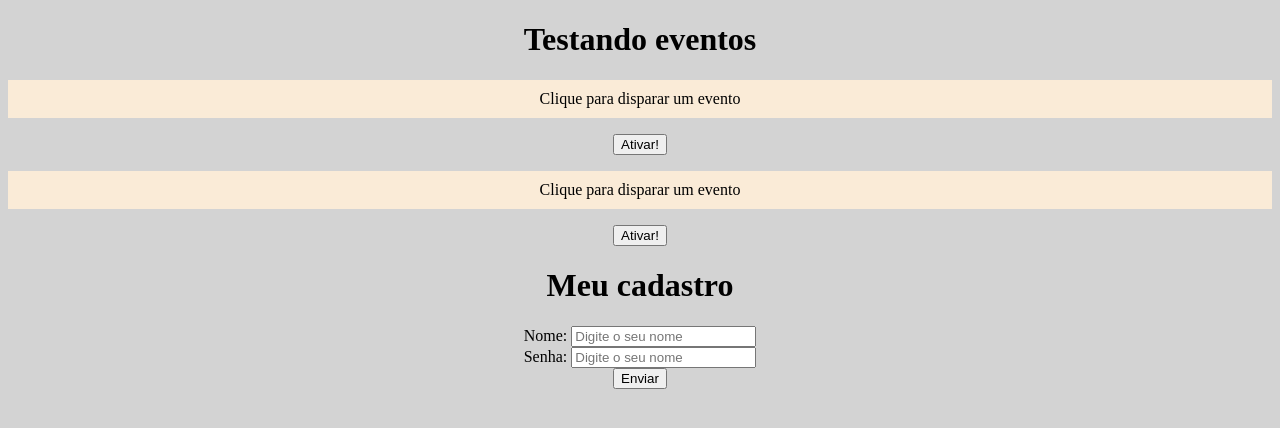
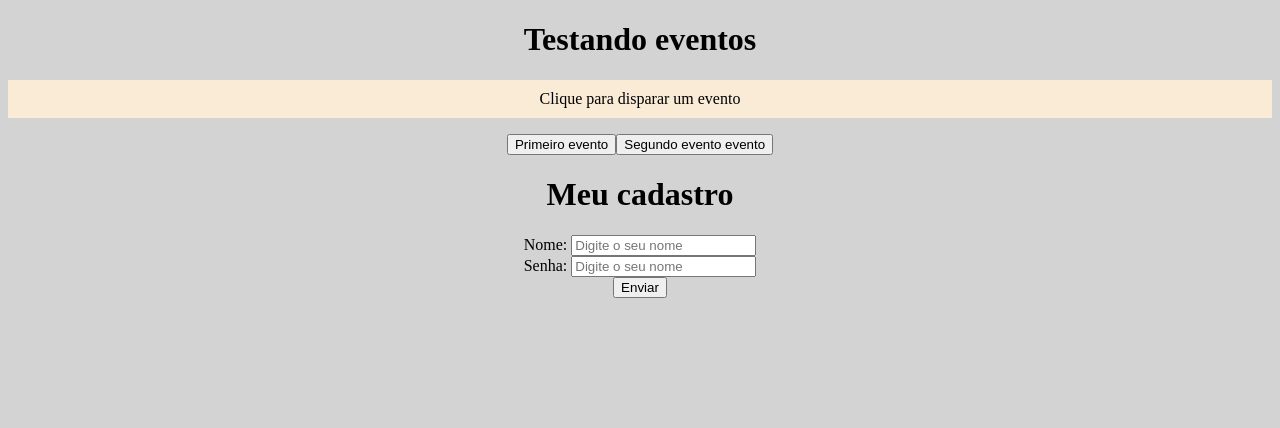
Before and after one commit to SilasFas/React-studies-2, a React (Create React App) app: page / in a window 1280 px wide. Shown: the top 428 px of the page. Built offline with nearby package versions, Linux system fonts and the light colour scheme.

Commit message:
Passando eventos por props

```diff
--- a/src/App.js
+++ b/src/App.js
@@ -15,9 +15,8 @@
     <div className="App">
       <h1>Testando eventos</h1>
 
-      <Evento numero={1} />
-      <Evento numero={2} />
-      <Form/>
+      <Evento />
+      <Form />
     </div>
   );
 }
--- a/src/components/Evento.js
+++ b/src/components/Evento.js
@@ -1,14 +1,20 @@
-export const Evento = ({ numero }) => {
+import { Button } from "./evento/Button"
+
+export const Evento = () => {
 
     const meuEvento = () => {
-        console.log(`Número ${numero} foi ativado`)
+        console.log(`Ativando primeiro evento!`)
     }
 
+    // const segundoEvento = () => {
+    //     console.log('Ativando o segundo evento')
+    // }
 
     return (
         <div>
             <p>Clique para disparar um evento</p>
-            <button onClick={meuEvento} >Ativar!</button>
+            <Button event={meuEvento} text='Primeiro evento' />
+            <Button event={() => console.log('Ativando o segundo evento')} text='Segundo evento evento' />
         </div>
     )
 }
--- /dev/null
+++ b/src/components/evento/Button.js
@@ -0,0 +1,5 @@
+export const Button = (props) => {
+    return (
+        <button onClick={props.event} >{props.text}</button>
+    )
+}
```
